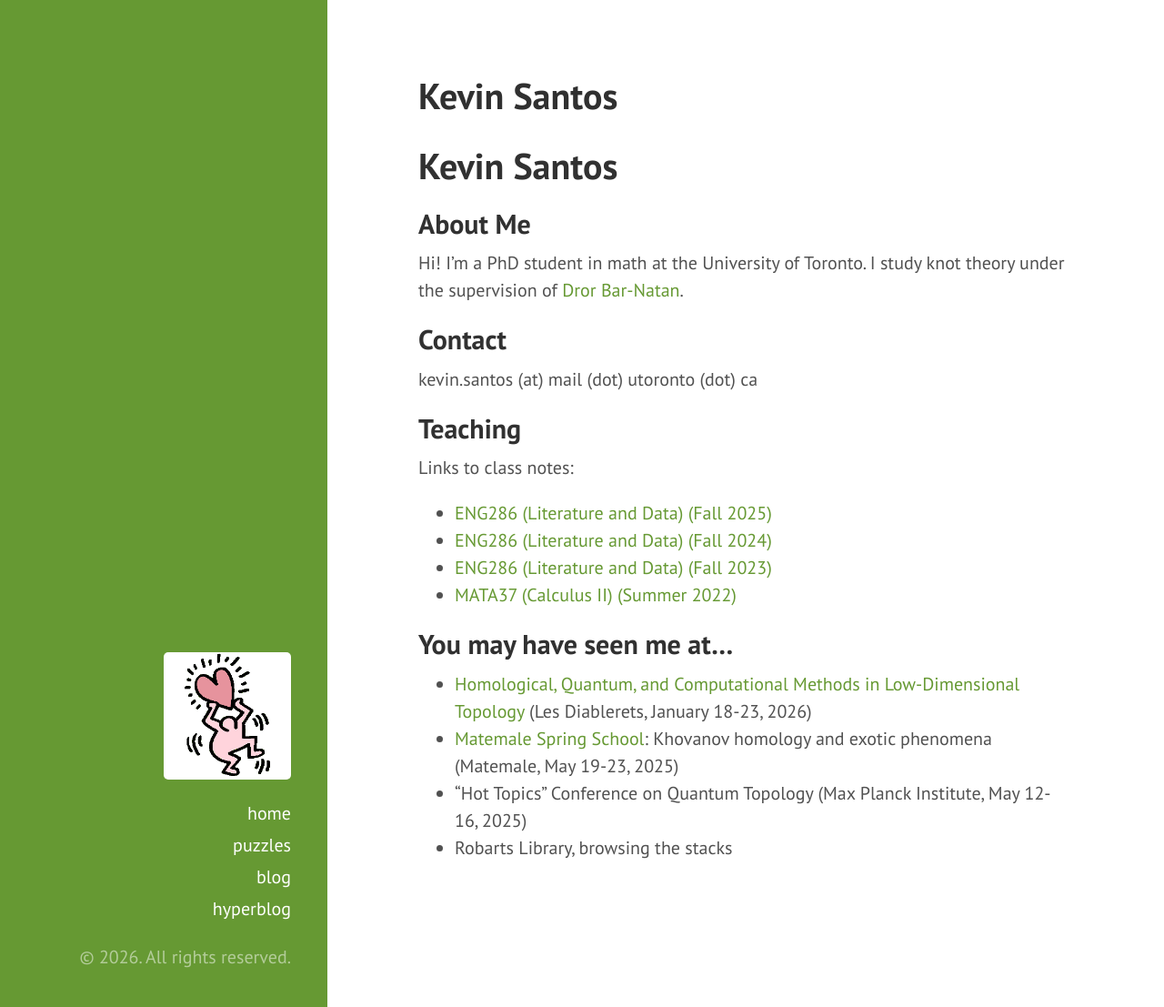
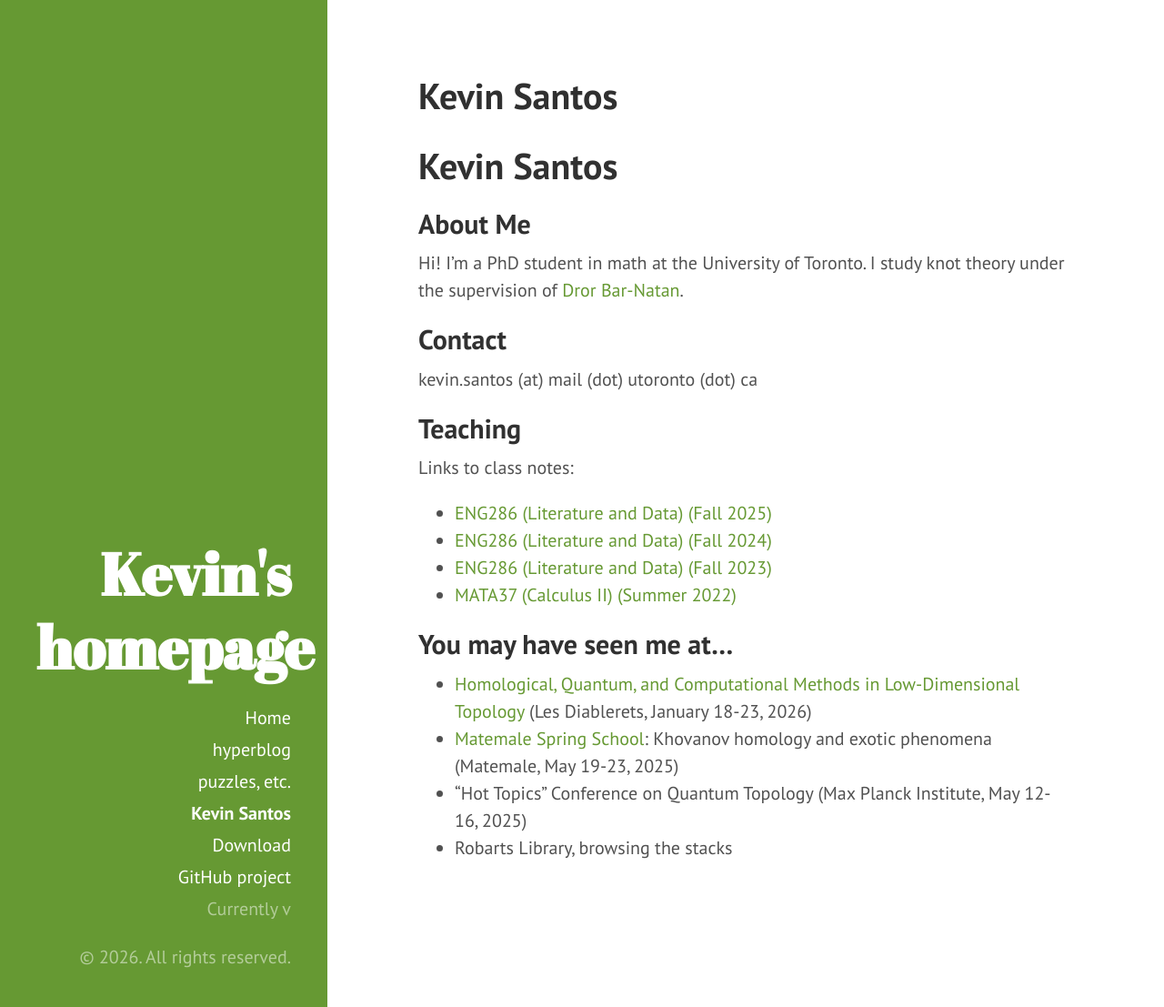
Before and after one commit to kev-santos/kev-santos.github.io, a Jekyll site: the page built from README.md, in a window 1280 px wide and 1107 px high. Shown: the whole window at 91% size. Built offline with Jekyll 4.4.1, drawn with Linux system fonts in a browser that asks for light colours; our own code applies the rules of GitHub Pages for plain Markdown files; Markdown is read by kramdown in place of the engine named in the settings.

Commit message:
Add files via upload

```diff
--- a/_includes/head.html
+++ b/_includes/head.html
@@ -21,8 +21,8 @@
   <link rel="stylesheet" href="http://fonts.googleapis.com/css?family=PT+Sans:400,400italic,700|Abril+Fatface">
 
   <!-- Icons -->
-  <link rel="icon" type="image/x-icon"  href="{{ site.baseurl }}public/favicon.ico">
-  <link rel="shortcut icon" href="{{ site.baseurl }}public/favicon.ico">
+  <link rel="apple-touch-icon-precomposed" sizes="144x144" href="{{ site.baseurl }}public/apple-touch-icon-144-precomposed.png">
+                                 <link rel="shortcut icon" href="{{ site.baseurl }}public/favicon.ico">
 
   <!-- RSS -->
   <link rel="alternate" type="application/rss+xml" title="RSS" href="/atom.xml">
--- a/_includes/sidebar.html
+++ b/_includes/sidebar.html
@@ -1,22 +1,21 @@
 <div class="sidebar">
   <div class="container sidebar-sticky">
     <div class="sidebar-about">
-      <div align="right">
-          <img src="/public/keithharingheart-bg.png" alt="hi!" width=50%>
-      </div>
+      <h1>
+        <a href="{{ site.baseurl }}">
+          {{ site.title }}
+        </a>
+      </h1>
       <p class="lead">{{ site.description }}</p>
     </div>
 
     <nav class="sidebar-nav">
-      <a class="sidebar-nav-item" href="kev-santos.github.io">home</a>
-      <a class="sidebar-nav-item" href="kev-santos.github.io/puzzles">puzzles</a>
-      <a class="sidebar-nav-item" href="kev-santos.github.io/blog">blog</a>
-      <a class="sidebar-nav-item" href="kev-santos.github.io/hyperblog-posts">hyperblog</a>
+      <a class="sidebar-nav-item{% if page.url == site.baseurl %} active{% endif %}" href="{{ site.baseurl }}">Home</a>
 
       {% comment %}
         The code below dynamically generates a sidebar nav of pages with
         `layout: page` in the front-matter. See readme for usage.
-
+      {% endcomment %}
 
       {% assign pages_list = site.pages %}
       {% for node in pages_list %}
@@ -27,7 +26,9 @@
         {% endif %}
       {% endfor %}
 
-      {% endcomment %}
+      <a class="sidebar-nav-item" href="{{ site.github.repo }}/archive/v{{ site.version }}.zip">Download</a>
+      <a class="sidebar-nav-item" href="{{ site.github.repo }}">GitHub project</a>
+      <span class="sidebar-nav-item">Currently v{{ site.version }}</span>
     </nav>
 
     <p>&copy; {{ site.time | date: '%Y' }}. All rights reserved.</p>
```
